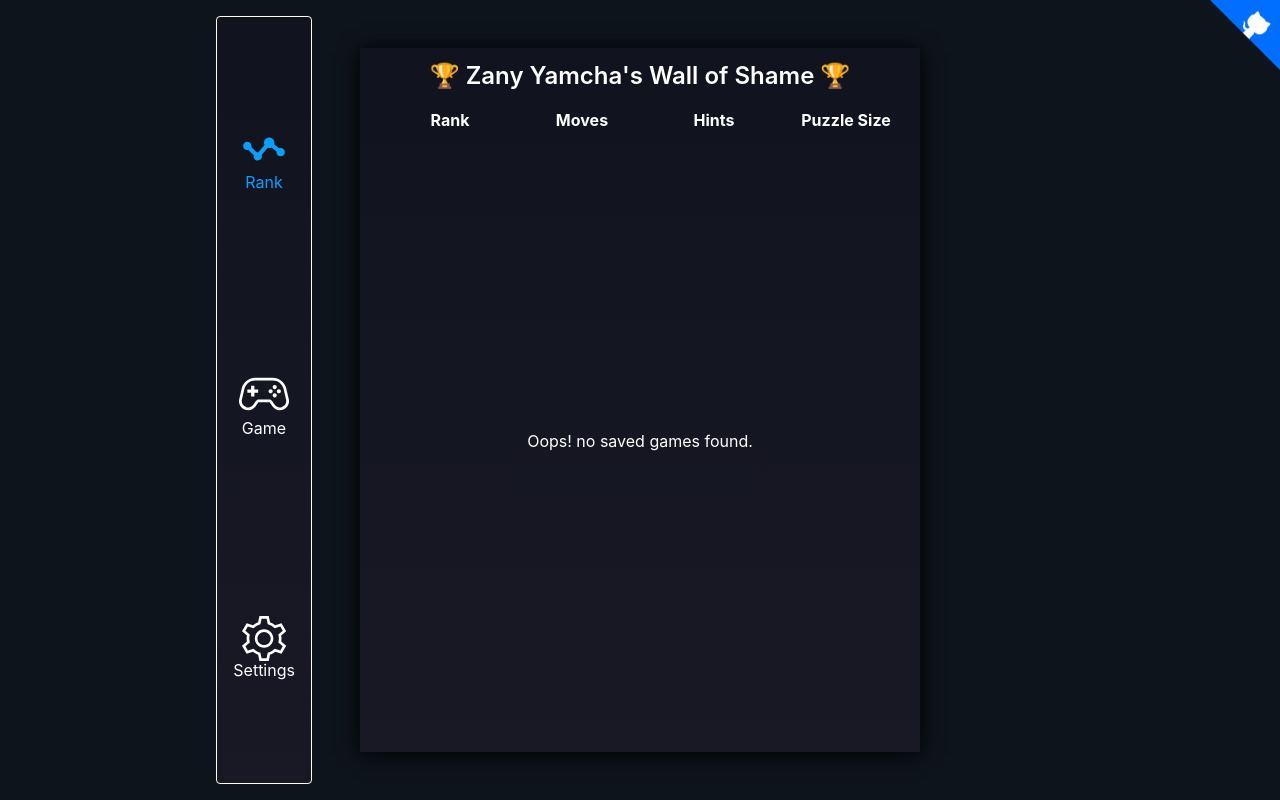
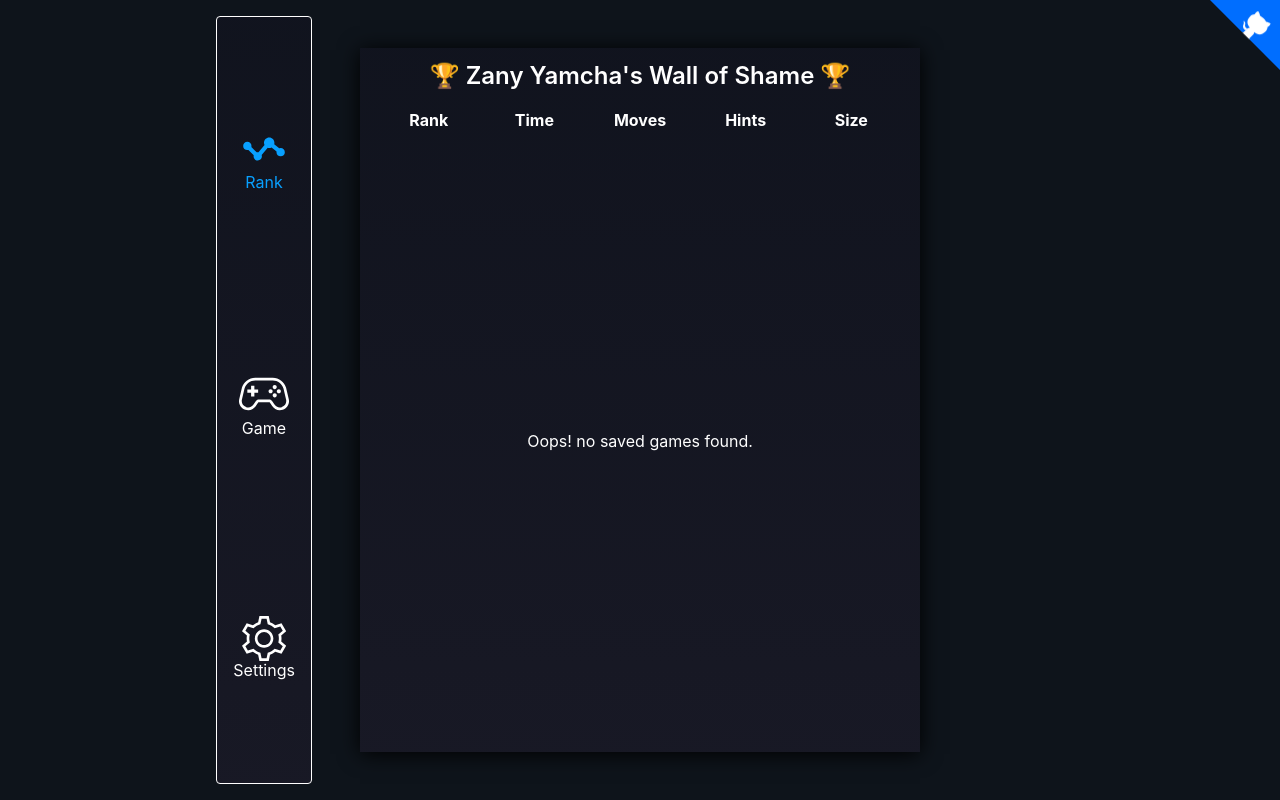
Before and after one commit to privilegemendes/Miyagi, a React (Create React App) app: page /rank in a window 1280 px wide. Built offline with nearby package versions, Linux system fonts and the light colour scheme.

Commit message:
added missing heading to ranking table

```diff
--- a/src/components/Rank/Rank.tsx
+++ b/src/components/Rank/Rank.tsx
@@ -37,9 +37,10 @@ export const Rank: FC = () => {
                 <Title>🏆 {playerName}'s Wall of Shame 🏆</Title>
                 <RankTableHeader>
                     <RankTableCell>Rank</RankTableCell>
+                    <RankTableCell>Time</RankTableCell>
                     <RankTableCell>Moves</RankTableCell>
                     <RankTableCell>Hints</RankTableCell>
-                    <RankTableCell>Puzzle Size</RankTableCell>
+                    <RankTableCell>Size</RankTableCell>
                 </RankTableHeader>
                 { savedGames.length > 0 ?
                                 savedGames.map((game) => (
@@ -90,7 +91,7 @@ const RankTable = styled.div`
 
     display: flex;
     flex-direction: column;
-    align-items: stretch;
+    align-items: center;
     font-size: 16px;
     flex: 1 1 auto;
 
```
